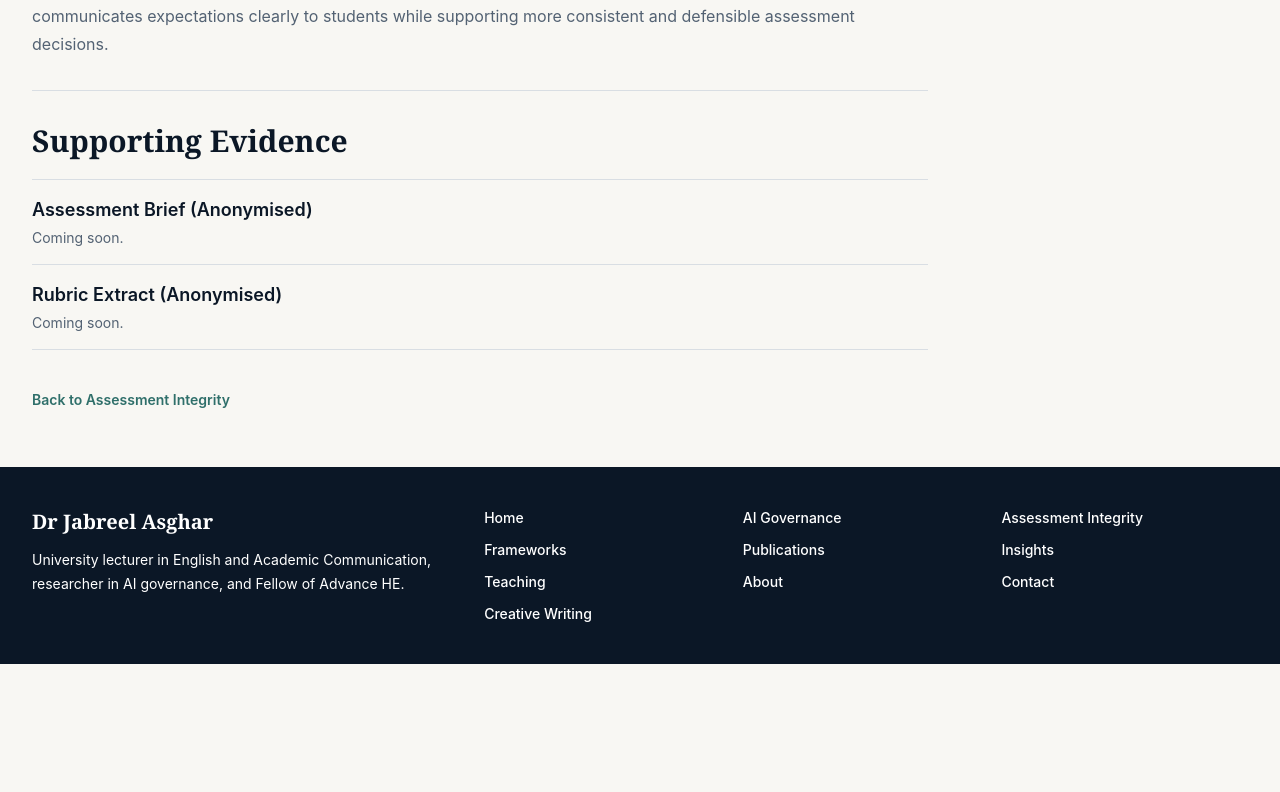
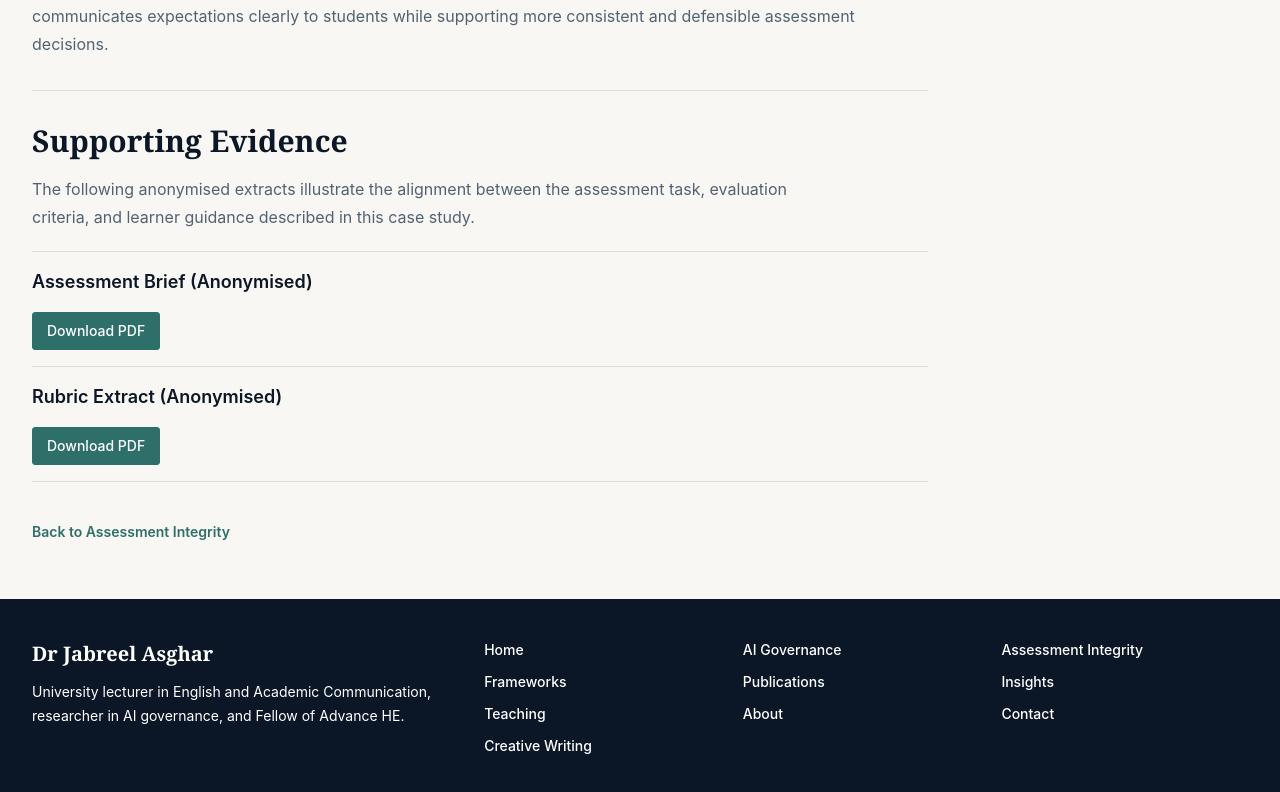
Before and after one commit to Jabreelasghar/jabreel-website, a Next.js app: page /assessment-integrity/technical-communication-assessment-design in a window 1280 px wide. Shown: the part 2760-3552 px from the top of the page. Before the commit the page ends 3424 px from the top, so only its background shows below. Built offline with nearby package versions, Linux system fonts and the light colour scheme.

Commit message:
Add supporting evidence PDFs to technical communication case study

```diff
--- a/src/app/assessment-integrity/technical-communication-assessment-design/page.tsx
+++ b/src/app/assessment-integrity/technical-communication-assessment-design/page.tsx
@@ -143,14 +143,30 @@ export default function TechnicalCommunicationAssessmentDesignPage() {
 
             <section className="border-t border-line py-8">
               <h2 className="font-serif text-3xl font-semibold text-oxford">Supporting Evidence</h2>
+              <p className="mt-4 max-w-3xl text-base leading-7 text-slate">
+                The following anonymised extracts illustrate the alignment between the assessment task, evaluation
+                criteria, and learner guidance described in this case study.
+              </p>
               <div className="mt-5 divide-y divide-line border-y border-line">
                 <div className="py-4">
                   <h3 className="text-lg font-semibold text-oxford">Assessment Brief (Anonymised)</h3>
-                  <p className="mt-1 text-sm text-slate">Coming soon.</p>
+                  <a
+                    className="button-primary mt-4"
+                    href="/downloads/technical-communication-assessment-brief-anonymised.pdf"
+                    download
+                  >
+                    Download PDF
+                  </a>
                 </div>
                 <div className="py-4">
                   <h3 className="text-lg font-semibold text-oxford">Rubric Extract (Anonymised)</h3>
-                  <p className="mt-1 text-sm text-slate">Coming soon.</p>
+                  <a
+                    className="button-primary mt-4"
+                    href="/downloads/technical-communication-rubric-extract-anonymised.pdf"
+                    download
+                  >
+                    Download PDF
+                  </a>
                 </div>
               </div>
             </section>
```
Also changed, not shown: 2 other files (tests, documents, lock files or other folders).
